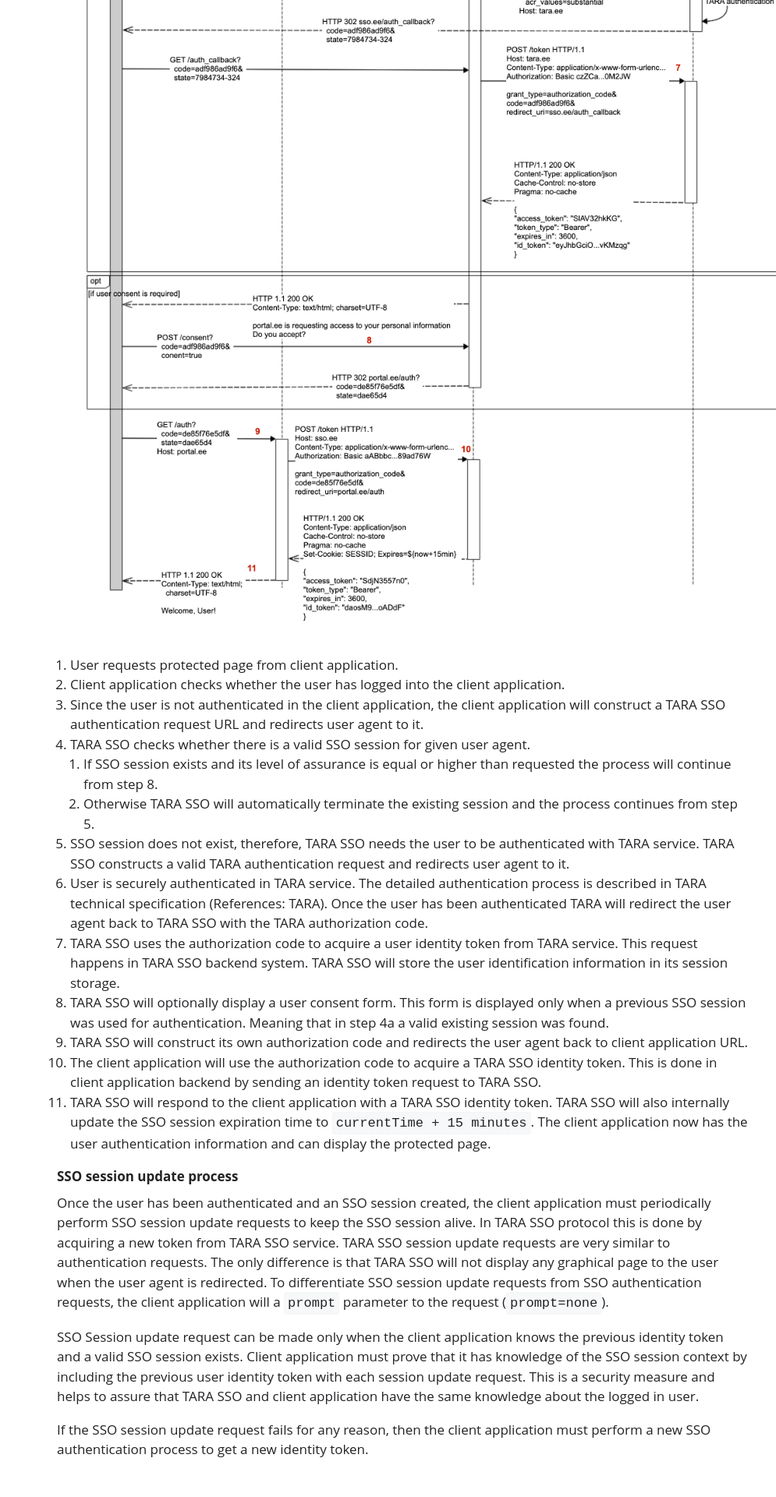
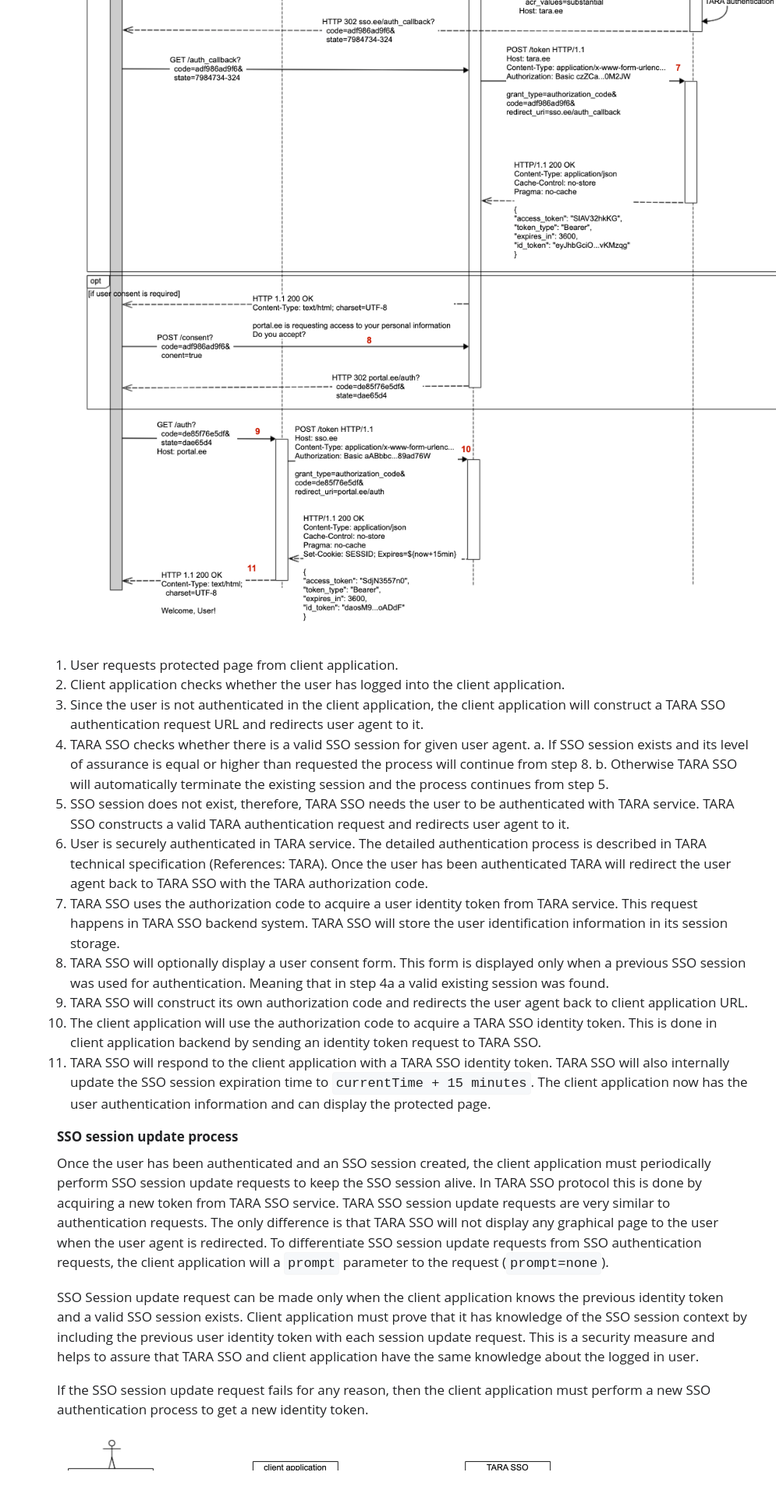
Before and after one commit to e-gov/TARA-Doku, a Jekyll site: the page built from SSO tehniline spetsifikatsioon.md, in a window 1280 px wide. Shown: the part 3114-5034 px from the top of the page at 78% size, without its empty margins (285-1280 px from the left). Built offline with Jekyll 4.4.1, drawn with Linux system fonts in a browser that asks for light colours; our own code applies the rules of GitHub Pages for plain Markdown files; part of the change alters nothing that is shown.

`````diff
--- a/SSO tehniline spetsifikatsioon.md
+++ b/SSO tehniline spetsifikatsioon.md
@@ -60,8 +60,8 @@ In order to log a user into a client application, the client application must ac
 2. Client application checks whether the user has logged into the client application.
 3. Since the user is not authenticated in the client application, the client application will construct a TARA SSO authentication request URL and redirects user agent to it.
 4. TARA SSO checks whether there is a valid SSO session for given user agent.
-    1. If SSO session exists and its level of assurance is equal or higher than requested the process will continue from step 8.
-    2. Otherwise TARA SSO will automatically terminate the existing session and the process continues from step 5.
+    a. If SSO session exists and its level of assurance is equal or higher than requested the process will continue from step 8.
+    b. Otherwise TARA SSO will automatically terminate the existing session and the process continues from step 5.
 5. SSO session does not exist, therefore, TARA SSO needs the user to be authenticated with TARA service. TARA SSO constructs a valid TARA authentication request and redirects user agent to it.
 6. User is securely authenticated in TARA service. The detailed authentication process is described in TARA technical specification (References: TARA). Once the user has been authenticated TARA will redirect the user agent back to TARA SSO with the TARA authorization code.
 7. TARA SSO uses the authorization code to acquire a user identity token from TARA service. This request happens in TARA SSO backend system. TARA SSO will store the user identification information in its session storage.
@@ -84,8 +84,8 @@ If the SSO session update request fails for any reason, then the client applicat
 2. Client application verifies whether user has active client application session and that client application session storage contains a valid (not expired) TARA SSO identity token.
 3. Client application finds that user identity token is about to expire and redirects user agent to TARA SSO with a valid SSO session update request. The request must include the identity token and a `prompt=none` parameter.
 4. TARA SSO validates the request
-    1. Verifies that an SSO session is still active for user agent
-    2. Verifies that the SSO session subject matches the subject in the received identity token.
+    a. Verifies that an SSO session is still active for user agent
+    b. Verifies that the SSO session subject matches the subject in the received identity token.
 5. If all validations passed, TARA SSO will issue a new authorization code to the client application.
 6. Using the authorization code, the client application makes an identity token request to TARA SSO. Tara responds with a new identity token and a directive for the user agent to update SSO session cookie expiration date to `currentTime + 15 minutes`.
 7. Client application stores identity token with into its session storage and shows protected content to user.
@@ -126,8 +126,9 @@ In TARA SSO protocol the identity token is a used as a certificate of the fact o
 
 The identity token is issued in JSON Web Token (References: JWT).
 
-Example TARA SSO identity token
+**Example TARA SSO identity token:**
 
+````
 {
   "jti": "663a35d8-92ec-4a8d-95e7-fc6ca90ebda2",
   "iss": "https://tara-sso-demo.eesti.ee/",
@@ -152,3 +153,6 @@ Example TARA SSO identity token
   "email": "60001018800@eesti.ee",
   "email_verified" : false
 }
+
+````
+**Identity token claims**
`````
